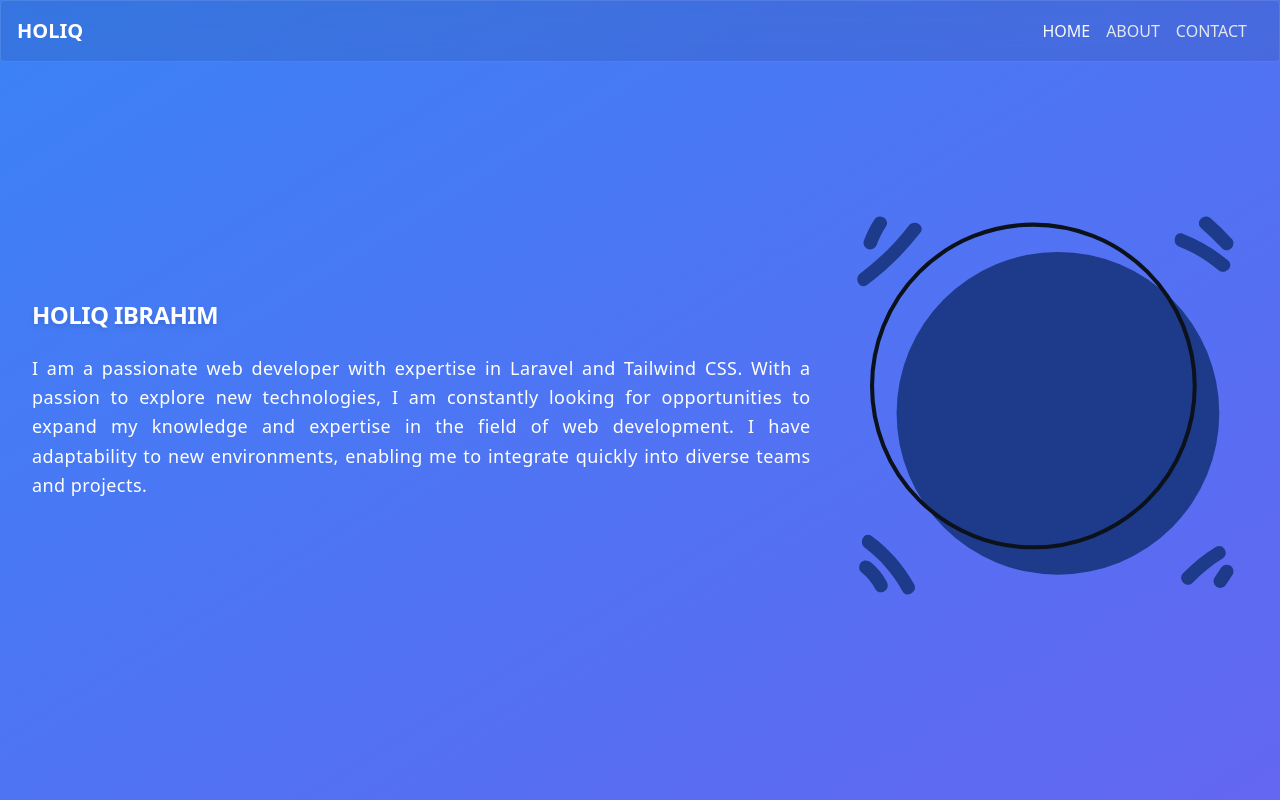
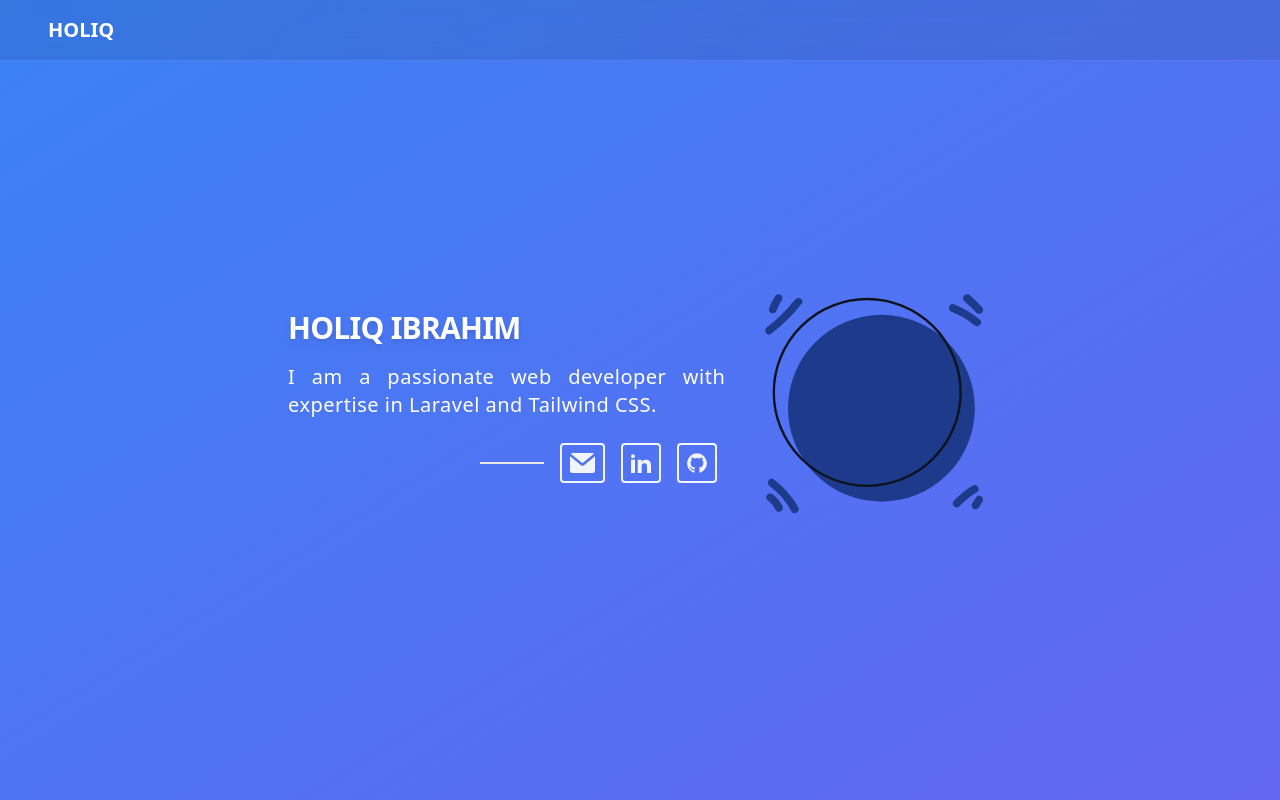
Before and after one commit to KelasPagiUMB/portfolio-holiq, a Svelte app: page / in a window 1280 px wide. Built offline with nearby package versions, Linux system fonts and the light colour scheme.

Commit message:
feat: improve design

```diff
--- a/src/App.svelte
+++ b/src/App.svelte
@@ -3,23 +3,38 @@
 </script>
 
 <header>
-  <nav class="navbar">
   <h1 class="logo">holiq</h1>
-    <ul class="nav-links">
-      <li><a class="active" href="#home">Home</a></li>
-      <li><a href="#about">About</a></li>
-      <li><a href="#contact">Contact</a></li>
-    </ul>
-  </nav>
 </header>
 
-<main class="container">
+<main>
+  <section class="container">
     <article class="content">
       <h1>holiq ibrahim</h1>
-    <p>I am a passionate web developer with expertise in Laravel and Tailwind CSS. With a passion to explore new technologies, I am constantly looking for opportunities to expand my knowledge and expertise in the field of web development. I have adaptability to new environments, enabling me to integrate quickly into diverse teams and projects.</p>
+      <p>I am a passionate web developer with expertise in Laravel and Tailwind CSS.</p>
+      <div class="social">
+      <div class="divided"></div>
+        <a class="social-link" href="#">
+          <svg aria-hidden="true" xmlns="http://www.w3.org/2000/svg" fill="currentColor" viewBox="0 0 20 16">
+            <path d="m10.036 8.278 9.258-7.79A1.979 1.979 0 0 0 18 0H2A1.987 1.987 0 0 0 .641.541l9.395 7.737Z"/>
+            <path d="M11.241 9.817c-.36.275-.801.425-1.255.427-.428 0-.845-.138-1.187-.395L0 2.6V14a2 2 0 0 0 2 2h16a2 2 0 0 0 2-2V2.5l-8.759 7.317Z"/>
+          </svg>
+        </a>
+        <a class="social-link" href="#">
+          <svg aria-hidden="true" xmlns="http://www.w3.org/2000/svg" fill="currentColor" viewBox="0 0 15 15">
+            <path fill-rule="evenodd" d="M7.979 5v1.586a3.5 3.5 0 0 1 3.082-1.574C14.3 5.012 15 7.03 15 9.655V15h-3v-4.738c0-1.13-.229-2.584-1.995-2.584-1.713 0-2.005 1.23-2.005 2.5V15H5.009V5h2.97ZM3 2.487a1.5 1.5 0 1 1-3 0 1.5 1.5 0 0 1 3 0Z" clip-rule="evenodd"/>
+            <path d="M3 5.012H0V15h3V5.012Z"/>
+          </svg>
+        </a>
+        <a class="social-link" href="#">
+          <svg aria-hidden="true" xmlns="http://www.w3.org/2000/svg" fill="currentColor" viewBox="0 0 20 20">
+            <path fill-rule="evenodd" d="M10 .333A9.911 9.911 0 0 0 6.866 19.65c.5.092.678-.215.678-.477 0-.237-.01-1.017-.014-1.845-2.757.6-3.338-1.169-3.338-1.169a2.627 2.627 0 0 0-1.1-1.451c-.9-.615.07-.6.07-.6a2.084 2.084 0 0 1 1.518 1.021 2.11 2.11 0 0 0 2.884.823c.044-.503.268-.973.63-1.325-2.2-.25-4.516-1.1-4.516-4.9A3.832 3.832 0 0 1 4.7 7.068a3.56 3.56 0 0 1 .095-2.623s.832-.266 2.726 1.016a9.409 9.409 0 0 1 4.962 0c1.89-1.282 2.717-1.016 2.717-1.016.366.83.402 1.768.1 2.623a3.827 3.827 0 0 1 1.02 2.659c0 3.807-2.319 4.644-4.525 4.889a2.366 2.366 0 0 1 .673 1.834c0 1.326-.012 2.394-.012 2.72 0 .263.18.572.681.475A9.911 9.911 0 0 0 10 .333Z" clip-rule="evenodd"/>
+          </svg>
+        </a>
+      </div>
     </article>
     <aside>
       <svg xmlns="http://www.w3.org/2000/svg" viewBox="0 0 300 300"><circle cx="159.09" cy="160.12" r="119.42" style="fill: rgb(30, 58, 138);"></circle><circle cx="140.91" cy="139.88" r="119.42" style="fill: none; stroke: rgb(12, 18, 28); stroke-miterlimit: 10; stroke-width: 3px;"></circle></svg>
       <svg xmlns="http://www.w3.org/2000/svg" viewBox="0 0 300 300"><path fill="#1e3a8a" d="M285.02 47.06c-10.1-8.49-21.23-15.06-33.53-19.83-6-2.33-8.6 7.34-2.66 9.64 10.59 4.11 20.43 9.95 29.12 17.26 4.9 4.11 12.01-2.92 7.07-7.07zM287.62 30.82a219.99 219.99 0 00-15.53-15.01c-4.82-4.22-11.92 2.82-7.07 7.07 5.42 4.75 10.6 9.75 15.53 15.01 4.41 4.7 11.47-2.38 7.07-7.07zM48.63 21.25C38.35 34.58 26.2 46.49 12.7 56.54c-5.1 3.8-.12 12.48 5.05 8.63 14.98-11.15 28.12-24.09 39.52-38.88 3.93-5.09-4.76-10.08-8.63-5.05zM23.16 16.81c-3.21 4.91-5.74 10.16-7.74 15.66-.92 2.54 1.04 5.48 3.49 6.15 2.78.76 5.22-.95 6.15-3.49 1.71-4.7 4-9.09 6.73-13.27 3.53-5.4-5.12-10.42-8.63-5.05zM52.63 286.67c-7.8-14.14-18.48-26.09-31.44-35.69-5.18-3.83-10.17 4.84-5.05 8.63 11.55 8.56 20.92 19.53 27.85 32.1 3.11 5.64 11.75.6 8.63-5.05zM32.51 285.07c-2.94-5.67-7.03-10.7-12.03-14.67-2.11-1.68-5.01-2.06-7.07 0-1.74 1.74-2.13 5.38 0 7.07 4.41 3.5 7.88 7.64 10.47 12.65 2.97 5.71 11.6.66 8.63-5.05zM275.9 259.01c-8.85 5.47-16.97 11.97-24.19 19.46-4.47 4.63 2.59 11.71 7.07 7.07 6.66-6.9 14.01-12.86 22.17-17.9 5.47-3.38.45-12.03-5.05-8.63zM286.53 272.74c-2.49-1.32-5.32-.55-6.84 1.79l-4.74 7.29c-1.43 2.2-.52 5.62 1.79 6.84 2.49 1.32 5.32.55 6.84-1.79l4.74-7.29c1.43-2.2.52-5.62-1.79-6.84z"></path></svg>
     </aside>
+  </section>
 </main>
--- a/src/app.css
+++ b/src/app.css
@@ -11,48 +11,23 @@
 
 @layer components {
     body {
-        @apply font-sans bg-gradient-to-br from-blue-500 to-indigo-500 text-white flex justify-center items-center min-h-screen m-0;
-    }
-
-    header,
-    footer {
-        @apply bg-slate-900/10 backdrop-blur-md rounded border border-white/10;
+        @apply font-sans text-white m-0 bg-gradient-to-br from-blue-500 to-indigo-500;
     }
 
     header {
-        @apply fixed top-0 left-0 text-white p-4 w-full z-50;
-    }
-
-    .navbar {
-        @apply flex justify-between items-center;
+        @apply bg-slate-900/10 backdrop-blur-md border-b border-white/10 fixed top-0 left-0 text-white p-4 md:px-12 w-full z-50;
     }
 
     .logo {
         @apply font-bold uppercase;
     }
 
-    .nav-links {
-        @apply flex items-center list-none m-0 p-0;
-    }
-
-    .nav-links li {
-        @apply mr-4;
-    }
-
-    .nav-links a {
-        @apply font-medium uppercase text-slate-200;
-    }
-
-    .nav-links a:not(.active) {
-      @apply hover:underline
-    }
-
-    .nav-links a.active {
-        @apply text-slate-50;
+    main {
+      @apply flex items-center justify-center h-screen;
     }
 
     .container {
-      @apply relative flex flex-col lg:flex-row justify-between items-center px-8 py-4;
+      @apply max-w-3xl relative flex flex-col lg:flex-row justify-between items-center px-8 py-4;
     }
 
     .content{
@@ -60,11 +35,11 @@
     }
 
     .content h1 {
-      @apply mb-6 text-2xl font-bold drop-shadow-md leading-tight tracking-tight uppercase;
+      @apply mb-4 text-3xl font-bold drop-shadow-md leading-tight tracking-tight uppercase;
     }
 
     .content p {
-      @apply text-lg text-justify tracking-wide leading-relaxed;
+      @apply text-lg md:text-xl text-justify tracking-wide leading-relaxed;
     }
 
     aside {
@@ -74,4 +49,20 @@
     aside svg {
       @apply absolute;
     }
+
+  .social {
+    @apply flex items-center justify-start md:justify-end mt-4;
+  }
+
+  .divided {
+  @apply w-16 mr-2 border;
+  }
+
+  .social-link {
+    @apply text-slate-100 m-2 p-2 rounded border-2 border-slate-100 hover:bg-slate-100 hover:text-blue-500;
+  }
+
+  .social-link svg {
+    @apply h-4 md:h-5 w-auto;
+  }
 }
```
Lines whose indentation alone changed are shown as unchanged.
